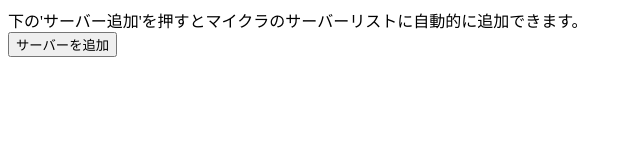
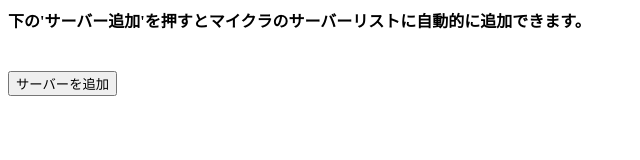
Before and after one commit to yohacra/mcbe-newserver, a plain HTML site: page index.html in a window 1280 px wide. Shown: the whole page, without its empty margins (0-640 px from the left). Drawn offline with Linux system fonts and the light colour scheme.

Commit message:
Update index.html

```diff
--- a/index.html
+++ b/index.html
@@ -1,6 +1,6 @@
 <html>
     <title>統合版サーバー自動追加</title>
-    <body>下の'サーバー追加'を押すとマイクラのサーバーリストに自動的に追加できます。</body> <br>
+    <h4>下の'サーバー追加'を押すとマイクラのサーバーリストに自動的に追加できます。</h4> <br>
      <a href="minecraft://?addExternalServer=%E3%82%88%E3%81%AF%E3%82%AF%E3%83%A9%E3%82%B5%E3%83%BC%E3%83%90%E3%83%BC|yhne.aternos.me:23032">
      <button>サーバーを追加</button>
 </html>
```
